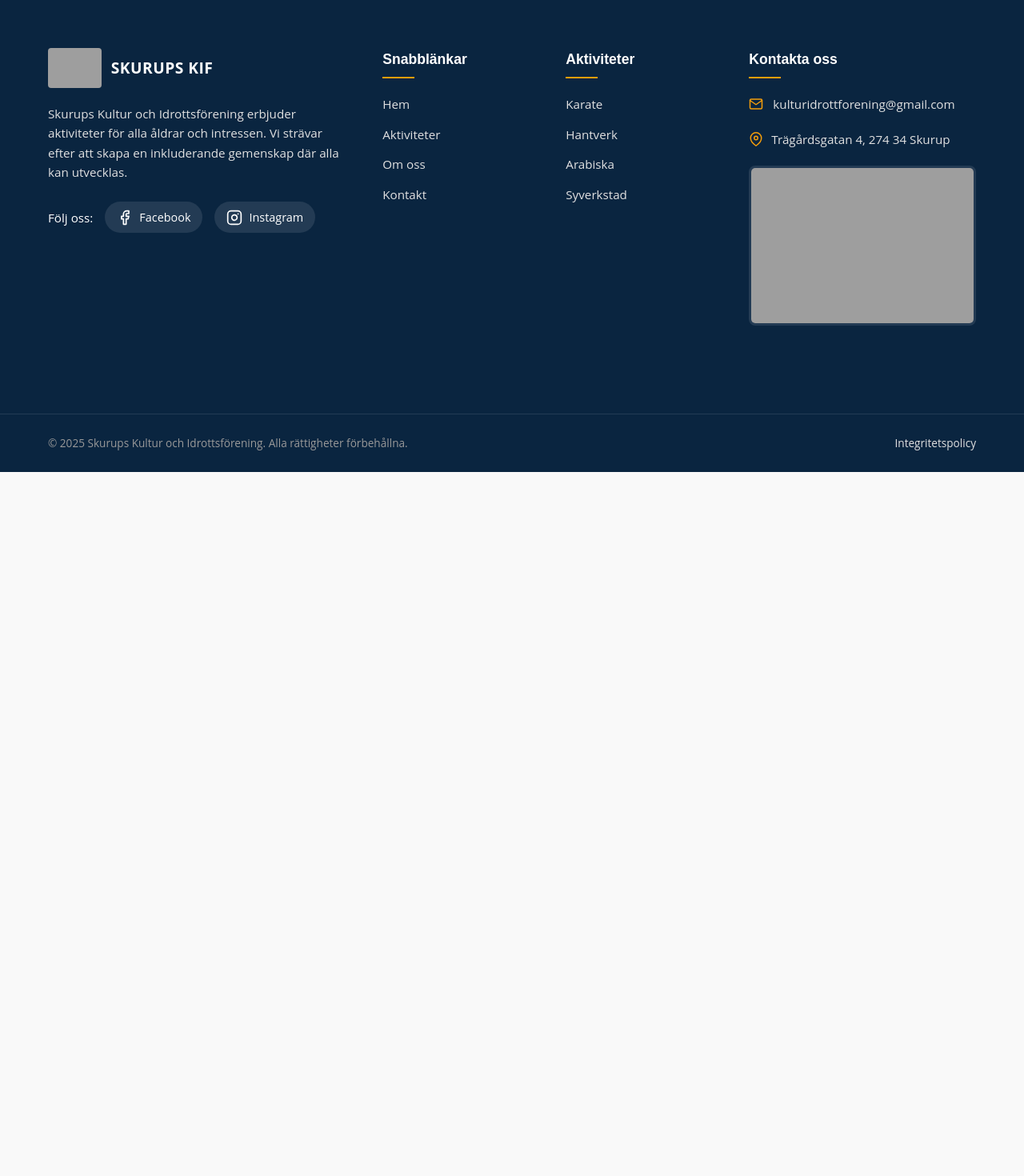
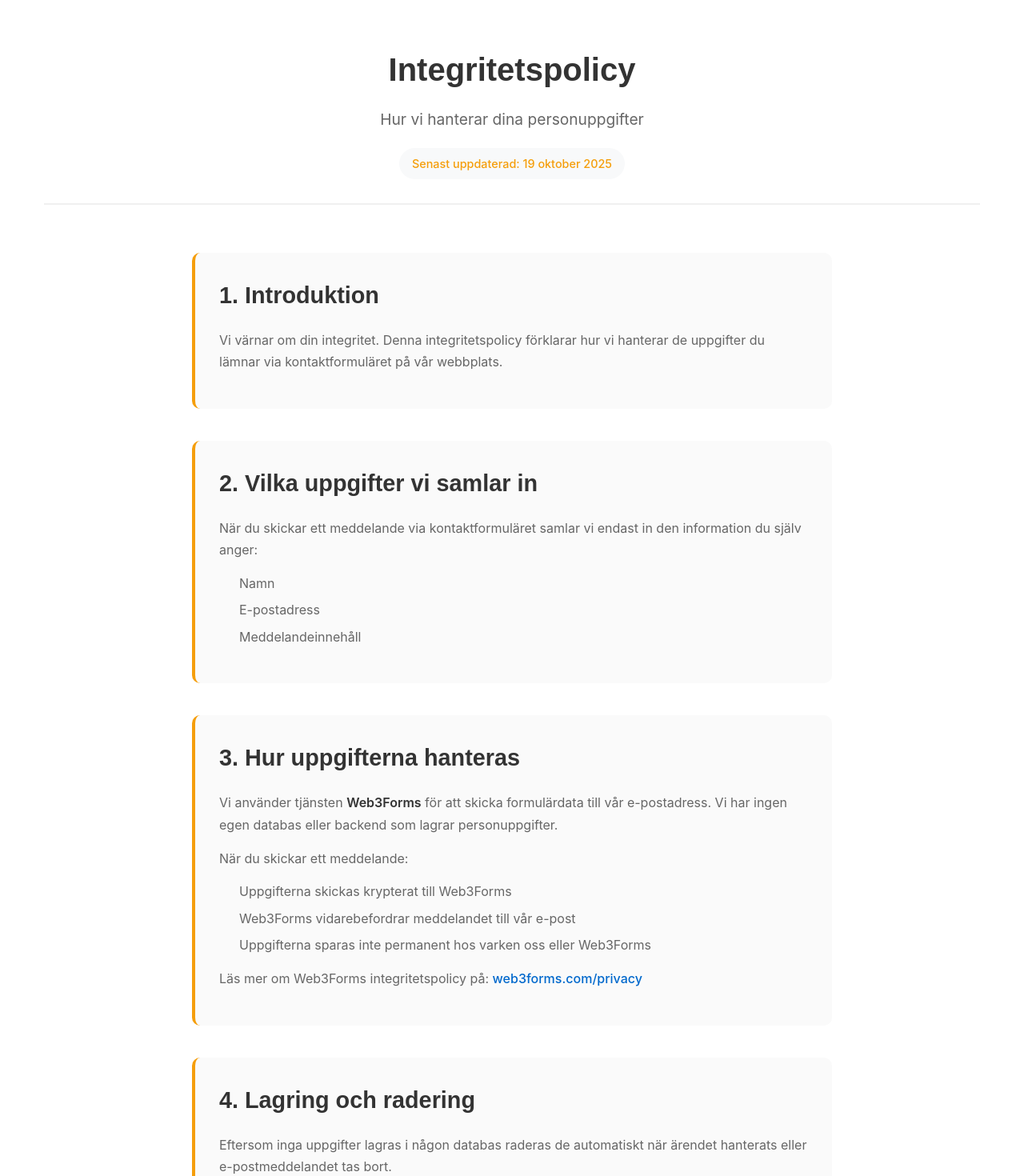
Before and after one commit to Muno7/skurups_kif, a React (Create React App) app: page /privacy in a window 1280 px wide. Shown: the part 140-1610 px from the top of the page at 80% size. Before the commit the page ends 800 px from the top, so only its background shows below. Built offline with nearby package versions, Linux system fonts and the light colour scheme; grey boxes are pictures that could not be loaded.

Commit message:
Added the privacy policy page.

```diff
--- a/src/App.jsx
+++ b/src/App.jsx
@@ -6,6 +6,7 @@ import Activities from './pages/Activities';
 import ActivityDetail from './pages/ActivityDetail';
 import About from './pages/About';
 import Contact from './pages/Contact';
+import PrivacyPolicy from './pages/PrivacyPolicy';
 import Navbar from './components/Navbar';
 import Footer from './components/Footer';
 import ScrollToTop from './components/ScrollToTop';
@@ -28,6 +29,7 @@ function App() {
           <Route path="/activities/:slug" element={<ActivityDetail />} />
           <Route path="/about" element={<About />} />
           <Route path="/contact" element={<Contact />} />
+          <Route path="/privacy" element={<PrivacyPolicy />} />
         </Routes>
       </main>
       <Footer />
--- a/src/components/ContactForm.jsx
+++ b/src/components/ContactForm.jsx
@@ -95,7 +95,7 @@ const ContactForm = () => {
           <label>
             <input type="checkbox" id="consent" name="consent" required aria-describedby="consent-error" />
             <span>
-              Jag godkänner att mina uppgifter behandlas enligt <Link to="/integritetspolicy">integritetspolicyn</Link> *
+              Jag godkänner att mina uppgifter behandlas enligt <Link to="/privacy">integritetspolicyn</Link> *
             </span>
           </label>
           <div className="error-message" id="consent-error"></div>
--- a/src/components/Footer.jsx
+++ b/src/components/Footer.jsx
@@ -80,7 +80,7 @@ function Footer() {
             <div className="container">
                 <p className="copyright">&copy; 2025 Skurups Kultur och Idrottsförening. Alla rättigheter förbehållna.</p>
                 <div className="footer-bottom-links">
-                    <a href="#">Integritetspolicy</a>
+                    <Link to="/privacy">Integritetspolicy</Link>
                 </div>
             </div>
         </div>
--- /dev/null
+++ b/src/css/pages/privacy.css
@@ -0,0 +1,178 @@
+.privacy-policy-page {
+  padding: 80px 0 0 0;
+  background-color: #fff;
+}
+
+.privacy-container {
+  width: 100%;
+  padding: 15px;
+  margin: 0 auto;
+  max-width: 1200px;
+}
+
+.page-header {
+  text-align: center;
+  margin-bottom: 60px;
+  padding-bottom: 30px;
+  border-bottom: 2px solid #f0f0f0;
+}
+
+.page-title {
+  font-size: 2.5rem;
+  color: var(--text-dark);
+  margin-bottom: 15px;
+  font-weight: 700;
+}
+
+.page-subtitle {
+  font-size: 1.2rem;
+  color: var(--text-light);
+  margin-bottom: 20px;
+  font-weight: 400;
+}
+
+.last-updated {
+  font-size: 0.9rem;
+  color: var(--accent);
+  font-weight: 500;
+  background-color: #f8f9fa;
+  padding: 8px 16px;
+  border-radius: 20px;
+  display: inline-block;
+}
+
+.privacy-content {
+  max-width: 800px;
+  margin: 0 auto;
+}
+
+.privacy-section {
+  margin-bottom: 40px;
+  padding: 30px;
+  background-color: #fafafa;
+  border-radius: 10px;
+  border-left: 4px solid var(--accent);
+}
+
+.privacy-section:last-child {
+  margin-bottom: 0;
+}
+
+.privacy-section h2 {
+  color: var(--text-dark);
+  font-size: 1.8rem;
+  margin-bottom: 20px;
+  font-weight: 600;
+}
+
+.privacy-section h3 {
+  color: var(--primary);
+  font-size: 1.3rem;
+  margin: 25px 0 15px 0;
+  font-weight: 600;
+}
+
+.privacy-section p {
+  color: var(--text-light);
+  line-height: 1.7;
+  margin-bottom: 15px;
+  font-size: 1rem;
+}
+
+.privacy-section ul {
+  margin: 15px 0;
+  padding-left: 25px;
+}
+
+.privacy-section li {
+  color: var(--text-light);
+  line-height: 1.6;
+  margin-bottom: 8px;
+  font-size: 1rem;
+}
+
+.privacy-section strong {
+  color: var(--text-dark);
+  font-weight: 600;
+}
+
+.contact-info {
+  background-color: #fff;
+  padding: 25px;
+  border-radius: 8px;
+  border: 1px solid #e0e0e0;
+  margin-top: 20px;
+}
+
+.contact-info p {
+  margin-bottom: 10px;
+  font-size: 1rem;
+}
+
+.contact-info strong {
+  color: var(--primary);
+  font-weight: 600;
+}
+
+.privacy-section a {
+  color: var(--primary);
+  text-decoration: none;
+  font-weight: 500;
+  border-bottom: 1px solid transparent;
+  transition: border-bottom-color 0.3s ease;
+}
+
+.privacy-section a:hover {
+  border-bottom-color: var(--primary);
+}
+
+/* Responsive Design */
+@media (max-width: 768px) {
+  .privacy-policy-page {
+    padding: 60px 0;
+  }
+
+  .page-title {
+    font-size: 2rem;
+  }
+
+  .page-subtitle {
+    font-size: 1.1rem;
+  }
+
+  .privacy-section {
+    padding: 20px;
+    margin-bottom: 30px;
+  }
+
+  .privacy-section h2 {
+    font-size: 1.5rem;
+  }
+
+  .privacy-section h3 {
+    font-size: 1.2rem;
+  }
+}
+
+@media (max-width: 480px) {
+  .page-title {
+    font-size: 1.8rem;
+  }
+
+  .privacy-section {
+    padding: 15px;
+  }
+
+  .privacy-section h2 {
+    font-size: 1.3rem;
+  }
+
+  .privacy-section h3 {
+    font-size: 1.1rem;
+  }
+
+  .privacy-section p,
+  .privacy-section li {
+    font-size: 0.95rem;
+  }
+}
--- /dev/null
+++ b/src/pages/PrivacyPolicy.jsx
@@ -0,0 +1,70 @@
+import React from 'react';
+import '../css/pages/privacy.css';
+
+function PrivacyPolicy() {
+  return (
+    <div className="privacy-policy-page">
+      <div className="privacy-container">
+        <div className="page-header">
+          <h1 className="page-title">Integritetspolicy</h1>
+          <p className="page-subtitle">Hur vi hanterar dina personuppgifter</p>
+          <div className="last-updated">Senast uppdaterad: 19 oktober 2025</div>
+        </div>
+
+        <div className="privacy-content">
+          <div className="privacy-section">
+            <h2>1. Introduktion</h2>
+            <p>
+              Vi värnar om din integritet. Denna integritetspolicy förklarar hur vi hanterar de uppgifter
+              du lämnar via kontaktformuläret på vår webbplats.
+            </p>
+          </div>
+
+          <div className="privacy-section">
+            <h2>2. Vilka uppgifter vi samlar in</h2>
+            <p>
+              När du skickar ett meddelande via kontaktformuläret samlar vi endast in den information du själv anger:
+            </p>
+            <ul>
+              <li>Namn</li>
+              <li>E-postadress</li>
+              <li>Meddelandeinnehåll</li>
+            </ul>
+          </div>
+
+          <div className="privacy-section">
+            <h2>3. Hur uppgifterna hanteras</h2>
+            <p>
+              Vi använder tjänsten <strong>Web3Forms</strong> för att skicka formulärdata till vår e-postadress.
+              Vi har ingen egen databas eller backend som lagrar personuppgifter.
+            </p>
+            <p>
+              När du skickar ett meddelande:
+            </p>
+            <ul>
+              <li>Uppgifterna skickas krypterat till Web3Forms</li>
+              <li>Web3Forms vidarebefordrar meddelandet till vår e-post</li>
+              <li>Uppgifterna sparas inte permanent hos varken oss eller Web3Forms</li>
+            </ul>
+            <p>
+              Läs mer om Web3Forms integritetspolicy på:{" "}
+              <a href="https://web3forms.com/privacy" target="_blank" rel="noopener noreferrer">
+                web3forms.com/privacy
+              </a>
+            </p>
+          </div>
+
+          <div className="privacy-section">
+            <h2>4. Lagring och radering</h2>
+            <p>
+              Eftersom inga uppgifter lagras i någon databas raderas de automatiskt när ärendet hanterats
+              eller e-postmeddelandet tas bort.
+            </p>
+          </div>
+        </div>
+      </div>
+    </div>
+  );
+}
+
+export default PrivacyPolicy;
```
